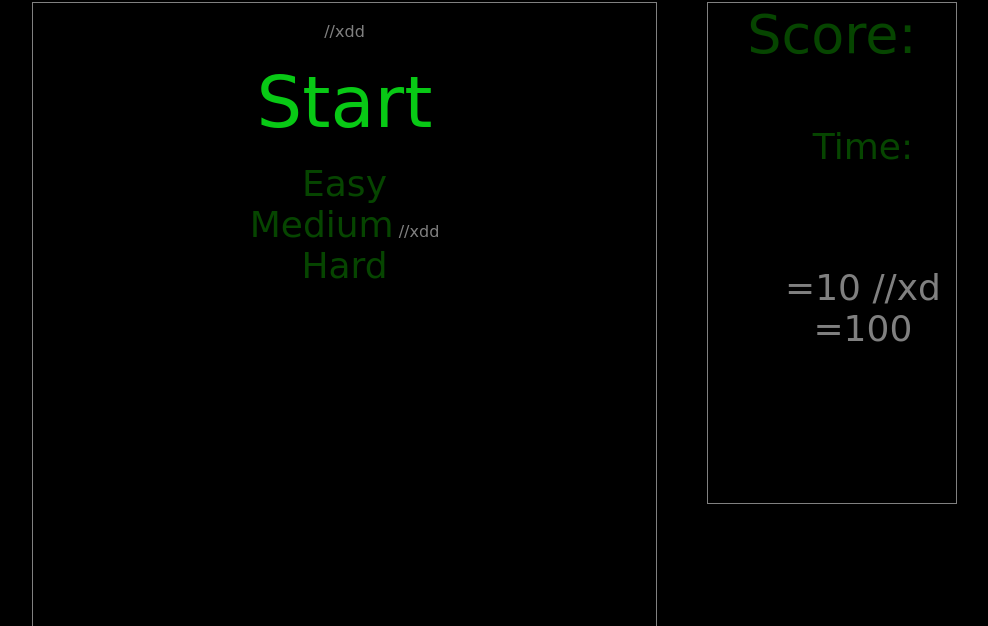
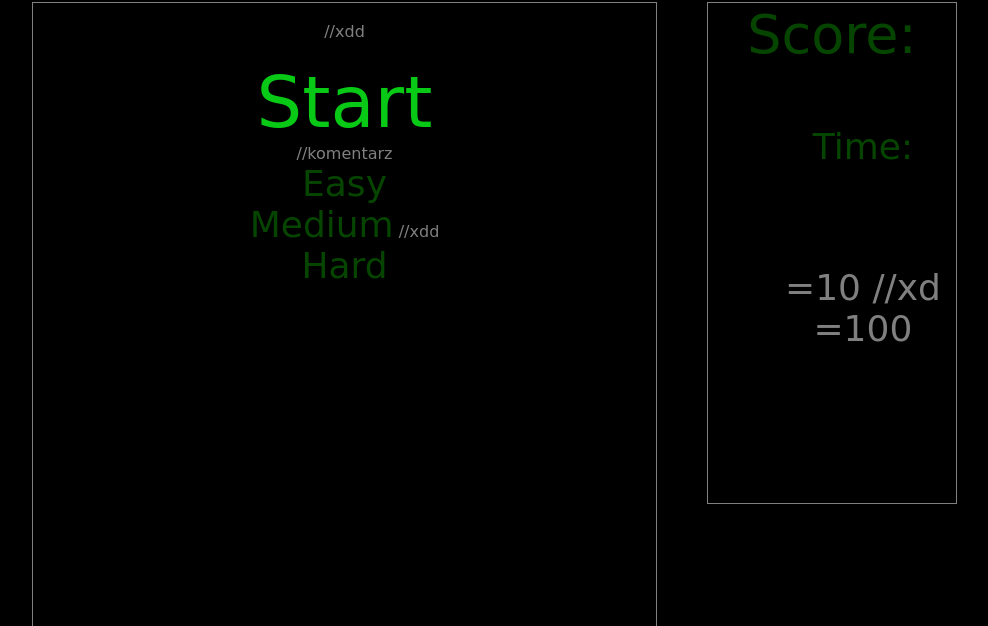
Before and after one commit to TomsonOO/Warcaby, a Django app: page /snake in a window 1280 px wide. Shown: the part 170-796 px from the top of the page, without its empty margins (108-1096 px from the left). Run offline with Django 3.2, Linux system fonts and the light colour scheme; some web fonts are replaced.

Commit message:
Tytuł zmian
w 25 linijce komentarz

```diff
--- a/templates/snake.html
+++ b/templates/snake.html
@@ -22,7 +22,7 @@
 			<br/> //xdd
 			<br/>
 			<br/>
-			<div id="button2" onclick="count()">Start</div>
+			<div id="button2" onclick="count()">Start</div> //komentarz
 			<br/>
 			<span  id="b1" class="button3" onclick="myclick(1)">Easy</span>
 			<br/>
```
